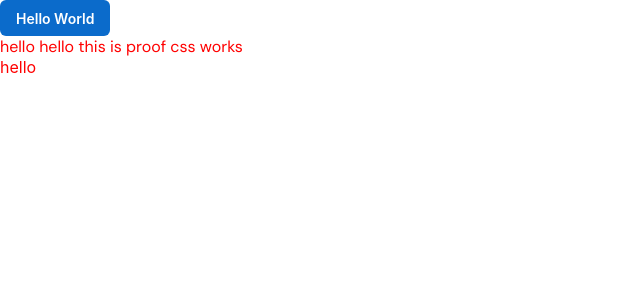
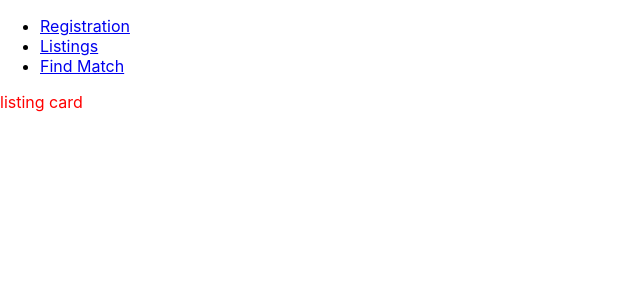
Before and after one commit to chaixinzhe2000/capstone, a React (Create React App) app: page / in a window 1280 px wide. Shown: the top 300 px of the page, without its empty margins (0-640 px from the left). Built offline with nearby package versions, Linux system fonts and the light colour scheme.

Commit message:
set up router

```diff
--- a/package.json
+++ b/package.json
@@ -16,6 +16,7 @@
     "framer-motion": "^6",
     "react": "^18.2.0",
     "react-dom": "^18.2.0",
+    "react-router-dom": "^6.6.1",
     "react-scripts": "5.0.1",
     "typescript": "^4.4.2",
     "web-vitals": "^2.1.0"
--- a/src/App.tsx
+++ b/src/App.tsx
@@ -1,20 +1,35 @@
 /** @jsxRuntime classic */
 /** @jsx jsx */
 import { jsx } from '@emotion/react'
-import { Button, CssVarsProvider } from '@mui/joy';
 import React from 'react';
-import { Renter } from './components';
+import { BrowserRouter as Router, Link, Route, Routes } from 'react-router-dom';
+import { ListingCard, Renter } from './components';
 import * as styles from './styles'
 
 const App = () => {
 	return (
-		<React.Fragment>
-			<Button variant="solid">Hello World</Button>
-			<div css={styles.headerWrapper}>
-				hello hello this is proof css works
+		<Router>
+			<div>
+				<nav>
+					<ul>
+						<li>
+							<Link to="/">Registration</Link>
+						</li>
+						<li>
+							<Link to="/listings">Listings</Link>
+						</li>
+						<li>
+							<Link to="/find-match">Find Match</Link>
+						</li>
+					</ul>
+				</nav>
+				<Routes>
+					<Route path="/listings" element={<ListingCard />} />
+					<Route path="/find-match" element={<Renter />} />
+					<Route path="/" element={<ListingCard />} />
+				</Routes>
 			</div>
-			<Renter />
-		</React.Fragment>
+		</Router>
 	);
 }
 
--- a/src/components/ListingCard/ListingCard.tsx
+++ b/src/components/ListingCard/ListingCard.tsx
@@ -6,7 +6,7 @@ import * as styles from './styles'
 export const ListingCard = () => {
 	return (
 		<div css={styles.headerWrapper}>
-			hello
+			listing card
 		</div>
 	);
 }
--- a/src/components/Renter/Renter.tsx
+++ b/src/components/Renter/Renter.tsx
@@ -6,7 +6,7 @@ import * as styles from './styles'
 export const Renter = () => {
 	return (
 		<div css={styles.headerWrapper}>
-			hello
+			renter
 		</div>
 	);
 }
```
Also changed, not shown: 1 other file (tests, documents, lock files or other folders).
